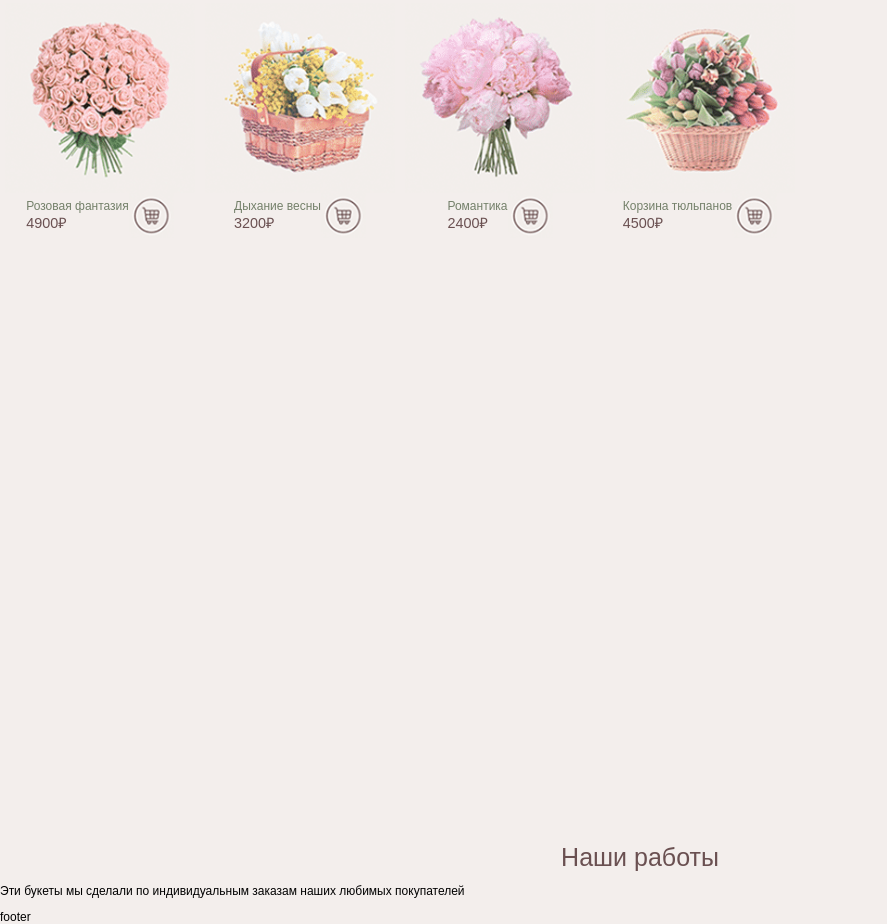
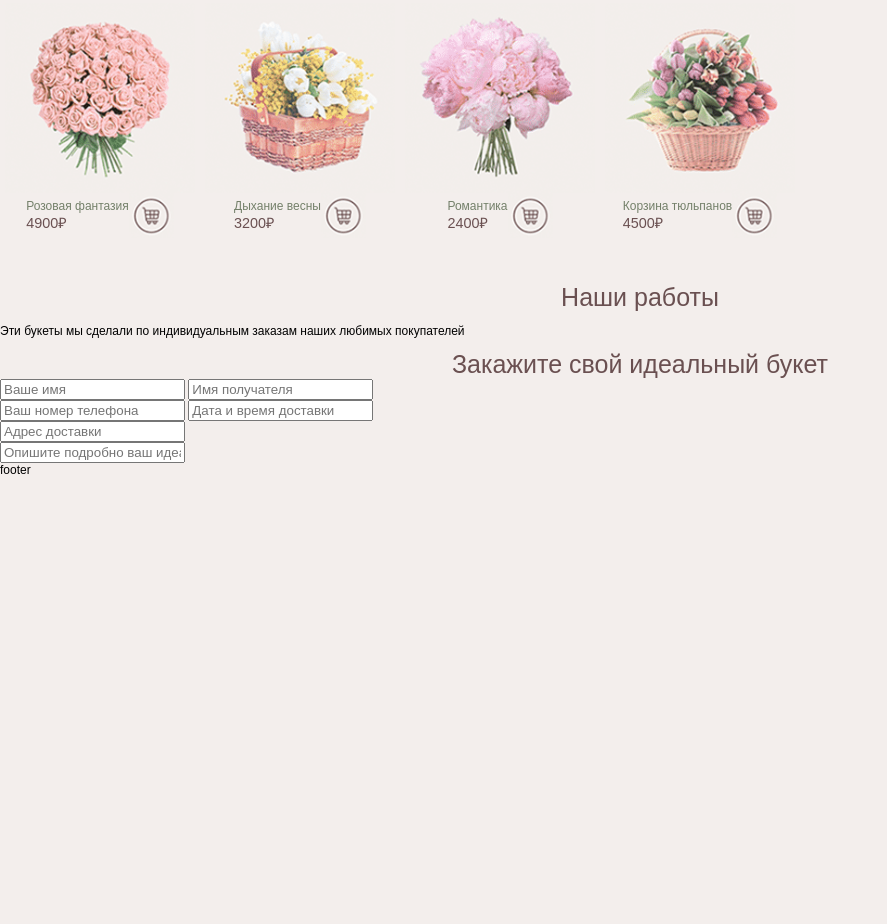
Before and after one commit to Kikipupa/Flowershop, a website: page index.html in a window 1280 px wide. Shown: the part 1113-2037 px from the top of the page, without its empty margins (0-887 px from the left). After the commit the page ends 1590 px from the top, so only its background shows below. Drawn offline with Linux system fonts and the light colour scheme; a web font is replaced by a local one.

Commit message:
making profile

```diff
--- a/index.html
+++ b/index.html
@@ -143,8 +143,7 @@
 
 
             </div>
-            <div class="offer"></div>
-            <div class="offer"></div>
+
         </div>
     </section>
     <section class="our-work">
@@ -155,7 +154,25 @@
             Эти букеты мы сделали по индивидуальным заказам наших любимых покупателей
         </p>
     </section>
-    <section class="order-form"></section>
+    <section class="order-form">
+        <div class="section-title">
+            Закажите свой идеальный букет
+        </div>
+        <div class="profile">
+            <input type="text" placeholder="Ваше имя">
+            <input type="text" placeholder="Имя получателя">
+        </div>
+        <div class="profile">
+            <input type="text" placeholder="Ваш номер телефона">
+            <input type="text" placeholder="Дата и время доставки">
+        </div>
+        <div class="profile">
+            <input type="text" placeholder="Адрес доставки">
+        </div>
+        <div class="profile">
+            <input type="text" placeholder="Опишите подробно ваш идеальный букет">
+        </div>
+    </section>
     <section class="special-offers"></section>
     <footer>
         footer
```
